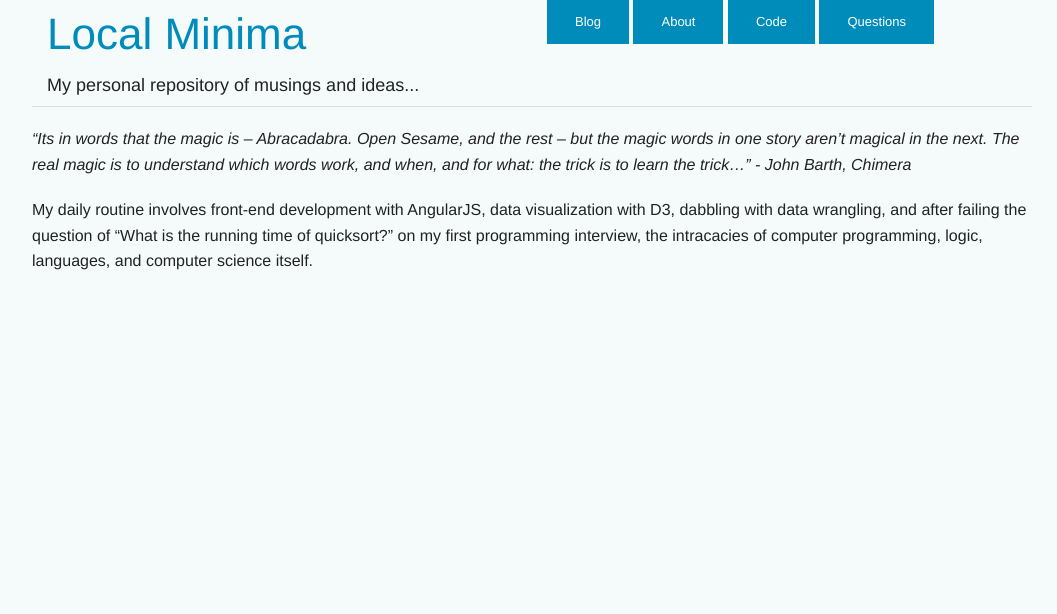
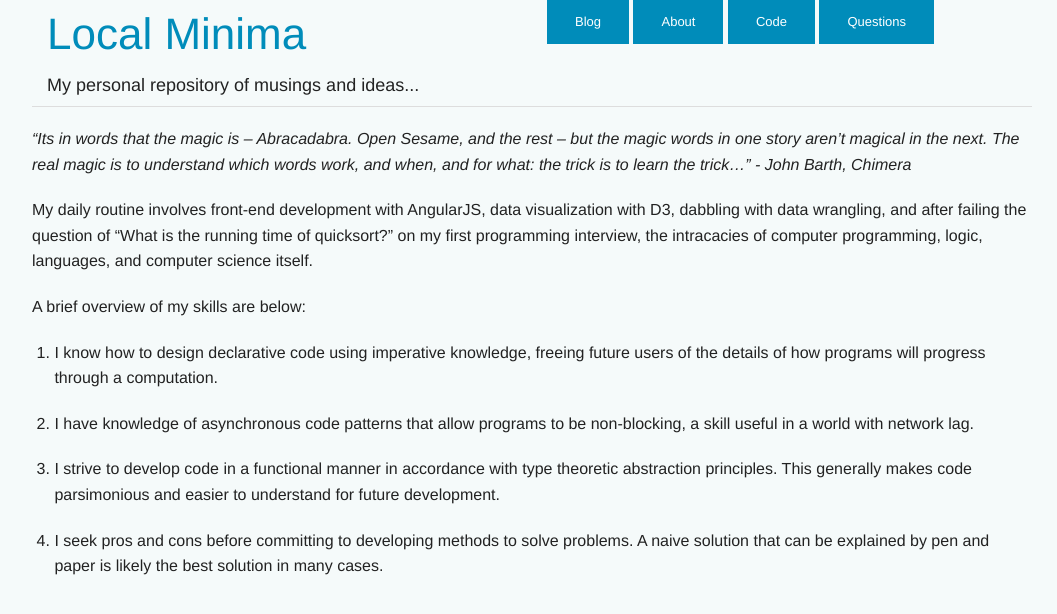
Before and after one commit to jfarid27/jfarid27.github.io, a Jekyll site: the page built from about/index.md, in a window 1280 px wide. Shown: the top 614 px of the page, without its empty margins (108-1165 px from the left). Built offline with Jekyll 4.4.1, drawn with Linux system fonts in a browser that asks for light colours.

Commit message:
Added about text

```diff
--- a/about/index.md
+++ b/about/index.md
@@ -10,3 +10,17 @@ My daily routine involves front-end development with AngularJS, data visualizati
 dabbling with data wrangling, and after failing
 the question of "What is the running time of quicksort?" on my first programming interview, the
 intracacies of computer programming, logic, languages, and computer science itself.
+
+A brief overview of my skills are below:
+
+1. I know how to design declarative code using imperative knowledge, freeing future users of the details of how programs will
+progress through a computation.
+
+2. I have knowledge of asynchronous code patterns that allow programs to be non-blocking, a skill useful in a world with network
+lag.
+
+3. I strive to develop code in a functional manner in accordance with type theoretic abstraction principles. This generally makes
+code parsimonious and easier to understand for future development.
+
+4. I seek pros and cons before committing to developing methods to solve problems. A naive solution that can be explained by pen
+and paper is likely the best solution in many cases.
```
